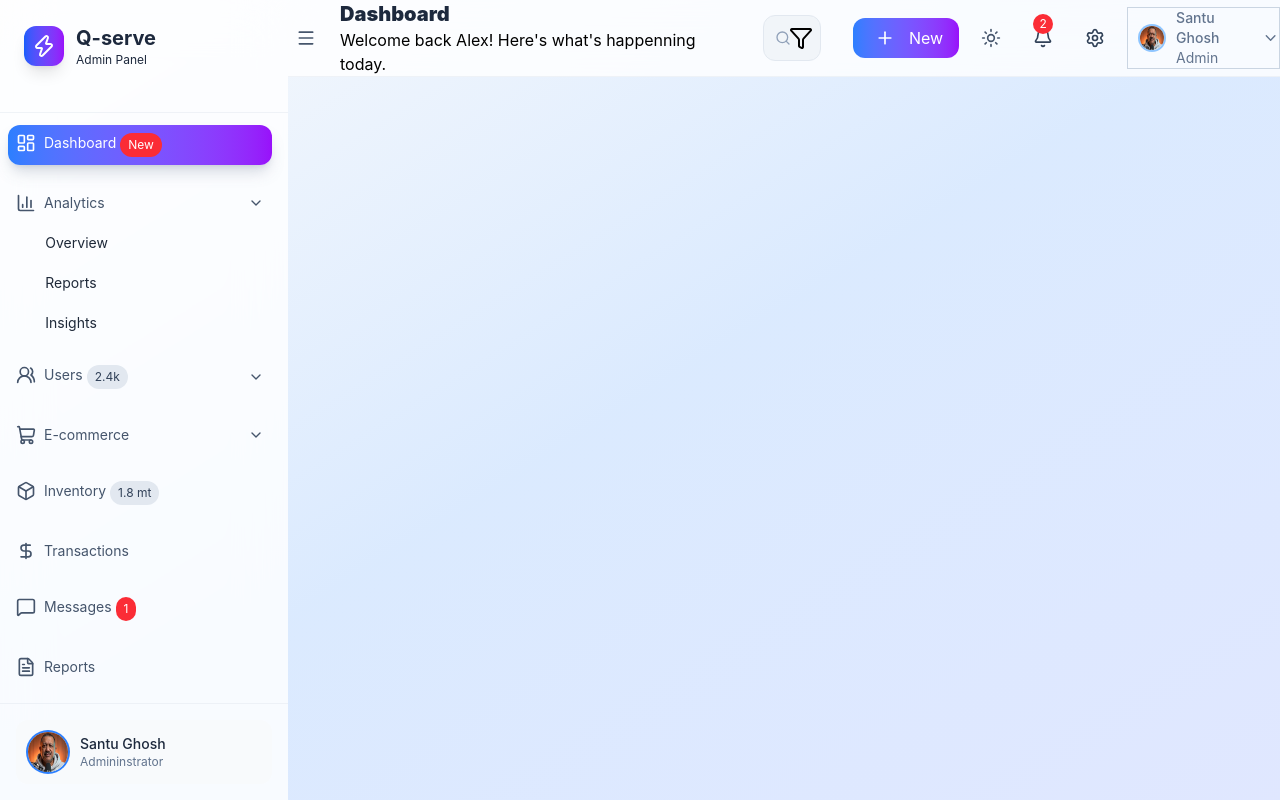
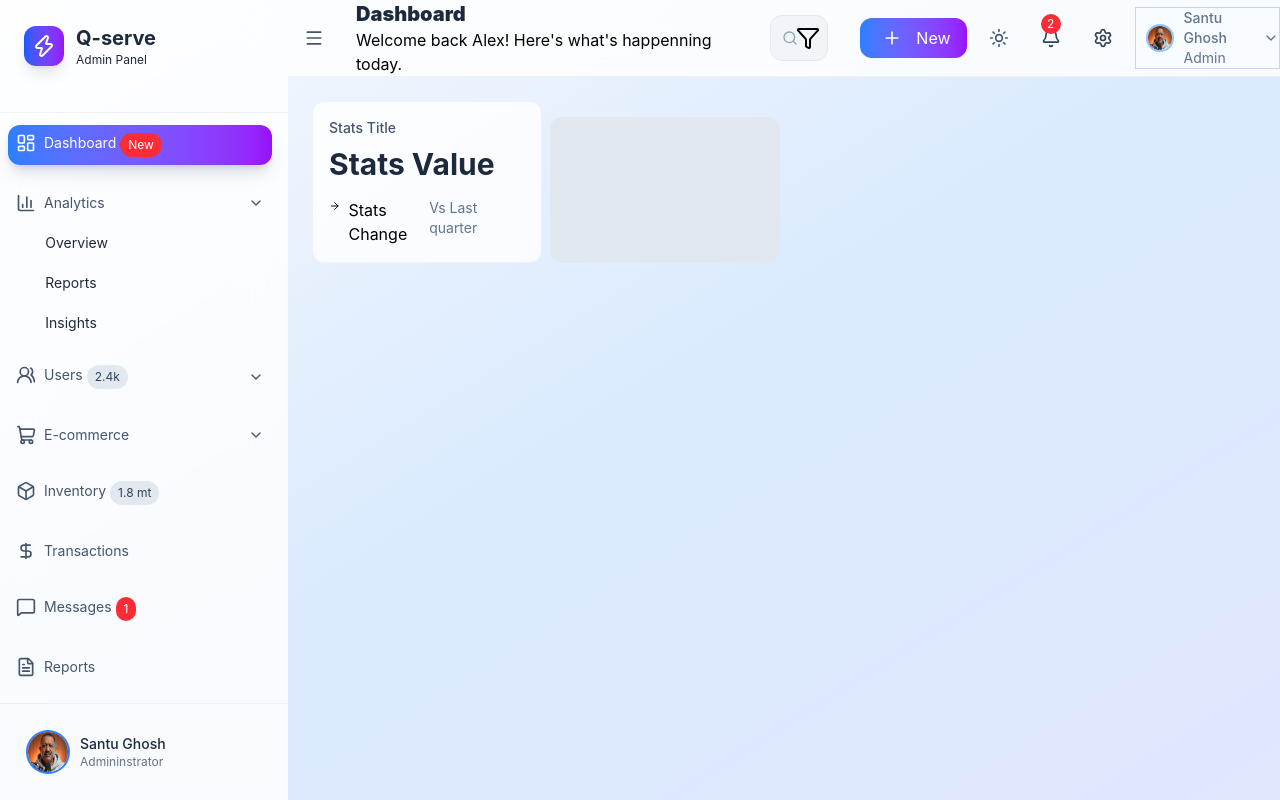
Before and after one commit to santubangalore/admin-dashboard, a React (Vite) app: page / in a window 1280 px wide. Built offline with nearby package versions, Linux system fonts and the light colour scheme.

Commit message:
dashboard

```diff
--- a/src/App.tsx
+++ b/src/App.tsx
@@ -1,7 +1,12 @@
 import { useState } from 'react'
 import { AppSidebar } from './components/AppSidebar'
 import Header from './components/Header'
-import { BrowserRouter } from 'react-router-dom';
+import { BrowserRouter, Navigate, Route, Routes } from 'react-router-dom';
+import Dashboard from './components/Dashboard/Dashboard';
+import DashboardLayout from './components/Dashboard/DashboardLayout';
+import Overview from './components/Dashboard/Overview';
+import Analytics from './components/Dashboard/Analytics';
+import Settings from './components/Dashboard/Settings';
 
   function App() {
     const [sidebarCollapsed,setSidebarCollapsed]= useState(false);
@@ -23,8 +28,11 @@ import { BrowserRouter } from 'react-router-dom';
           <div className='flex-1 flex flex-col overflow-hidden'>
             <Header SidebarCollapsed={sidebarCollapsed}
               onToggleSidebar={()=>setSidebarCollapsed(!sidebarCollapsed)}/>
-            <BrowserRouter>
-            </BrowserRouter>
+             <main className='flex-1 overflow-y-auto '>
+               <div className='p-6 space-y-6'>
+                  { currentPage=='dashboard' && <Dashboard/>}
+               </div>
+             </main>
           </div>
         </div>
 
--- a/src/components/AppSidebar.tsx
+++ b/src/components/AppSidebar.tsx
@@ -120,7 +120,6 @@ type SidebarParams ={
 export const AppSidebar=({collapsed, onToggle, currentPage, onPageChange}:SidebarParams)=>{
     const [expandedItems,setExpandedItems]= useState(new Set(['analytics']));
 
-    //console.log('collapsed',collapsed,'currentPage',currentPage,'onToggle',onToggle,'onPageChange',onPageChange);
     function toggle(itemId:string){
         setExpandedItems(new Set(''));
         const newExpanded= new Set(expandedItems);
@@ -137,7 +136,7 @@ export const AppSidebar=({collapsed, onToggle, currentPage, onPageChange}:Sideba
     }
 
     return(
-     <div className={`${collapsed? 'w-16':'w-72'} transition-all duration-500 ease-in-out
+     <div className={`${collapsed? 'w-18':'w-72'} transition-all duration-500 ease-in-out
         bg-white/80 dark:bg-slate-800/90
         backdrop-blur-xl broder-r border-slate-200/50
         dark:border-slate-700/50 flex flex-col relative z-10` }  >
--- /dev/null
+++ b/src/components/Dashboard/Analytics/index.tsx
@@ -0,0 +1,11 @@
+
+
+const Analytics = () => {
+  return (
+    <div>
+      Analytics
+    </div>
+  )
+}
+
+export default Analytics
--- /dev/null
+++ b/src/components/Dashboard/Dashboard.tsx
@@ -0,0 +1,14 @@
+import StatsGrid from "./StatsGrid"
+
+
+
+const Dashboard = () => {
+    return (
+        <div className=" space-y-6">
+            <StatsGrid />
+
+        </div>
+    )
+}
+
+export default Dashboard
--- /dev/null
+++ b/src/components/Dashboard/DashboardLayout.tsx
@@ -0,0 +1,18 @@
+import { Outlet, NavLink } from 'react-router-dom';
+
+function DashboardLayout() {
+  return (
+    <div className="dashboard-container">
+
+      {/* Dynamic Content Area */}
+      <main className="content-area">
+        <div className="page-content">
+          {/* The matching child component will render here */}
+          <Outlet />
+        </div>
+      </main>
+    </div>
+  );
+}
+
+export default DashboardLayout;
--- /dev/null
+++ b/src/components/Dashboard/Overview/index.tsx
@@ -0,0 +1,12 @@
+
+import React from 'react'
+
+const Overview = () => {
+  return (
+    <div>
+      Overview
+    </div>
+  )
+}
+
+export default Overview
--- /dev/null
+++ b/src/components/Dashboard/Settings/index.tsx
@@ -0,0 +1,11 @@
+
+
+const Settings = () => {
+  return (
+    <div>
+
+    </div>
+  )
+}
+
+export default Settings
--- /dev/null
+++ b/src/components/Dashboard/StatsGrid.tsx
@@ -0,0 +1,39 @@
+
+import { ArrowRight } from 'lucide-react'
+
+const StatsGrid = () => {
+  return (
+    <div className='grid grid-cols-1 md:grid-cols-2 xl:grid-cols-4 gap-2'>
+     <div className='bg-white/80 dark:bg-slate-900/80 backfrop-blur-xl rounded-xl p-4
+        border border-slate-200/50  dark:border-slate-700/50 hover:shadow-xl
+            hover:shadow-slate-200/20 dark:shadow-slate-800/20 dark:hover:shadow-slate-900/20 transition-all duration-300 group'>
+            <div className='flex items-start justify-between'>
+                <div className='flex-1'>
+                    <p className='text-sm font-medium text-slate-600 dark:text-gray-200 mb-2'>
+                        Stats Title
+                    </p>
+                    <p className='text-3xl font-bold text-slate-800 dark:text-white mb-4'>
+                        Stats Value
+                    </p>
+                    <div className='flex item-center space-x-2'>
+                        <ArrowRight className='w-4 h-4'/>
+                        <span>Stats Change</span>
+                        <span className='text-sm text-slate-500'>Vs Last quarter</span>
+                    </div>
+                </div>
+                <div className={`p-3 rounded-xl group-hover:scale-110 transition-all duration-200 `}>
+
+                </div>
+            </div>
+        </div>
+        {/* Progress bar */}
+        <div className='mt-4 h2 bg-slate-200 dark:bg-slate-800 rounded-xl overflow-hidden'>
+            <div className={`w-full bg-gradient-to-r `}>
+
+            </div>
+        </div>
+    </div>
+  )
+}
+
+export default StatsGrid
--- a/src/components/Header.tsx
+++ b/src/components/Header.tsx
@@ -12,8 +12,8 @@ const Header = ({SidebarCollapsed,onToggleSidebar}:HeaderProps) => {
         border-slate-200/50 dark:border-slate-700/50">
          <div className="flex items-center justify-between ">
             <div className="flex items-center space-x-4">
-                <button className="p-2 rounded-lg text-slate-600 dark:text-slate-200
-                    hover:bg-slate-100 hover:cursor-pointer" onClick={onToggleSidebar}>
+                <button className={`${SidebarCollapsed? "ml-2 p-4": "p-4"} rounded-lg text-slate-600 dark:text-slate-200
+                    hover:bg-slate-100 hover:cursor-pointer`} onClick={onToggleSidebar}>
                     <Menu className="h-5 w-5"></Menu>
                 </button>
                 <div className="hidden md:block">
```
